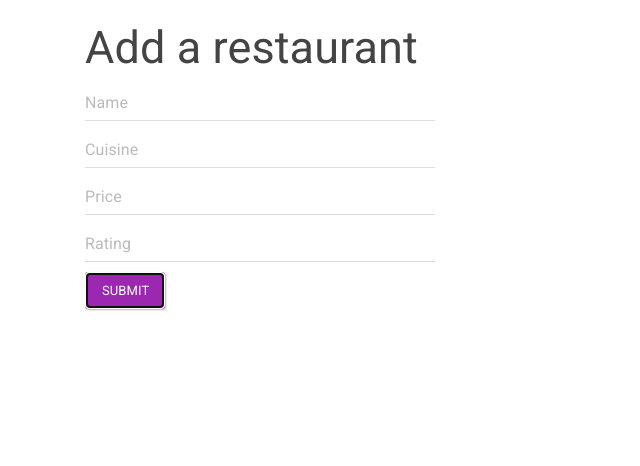
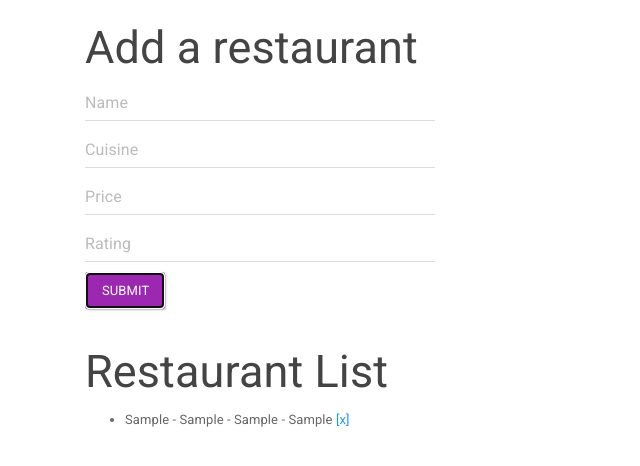
Before and after one commit to ryanmccarthypdx/2_23_2015, a plain HTML site: page restaurant/index.html in a window 1280 px wide. Both pictures are taken after typing "Sample", "Sample", "Sample", "Sample" into the empty fields and a click on the button "SUBMIT". Shown: the whole page, without its empty margins (0-640 px from the left). Drawn offline with Linux system fonts and the light colour scheme.

Commit message:
Add deleteability to restaurants

```diff
--- a/restaurant/index.html
+++ b/restaurant/index.html
@@ -11,6 +11,7 @@
 </head>
 <body>
   <div class="container" ng-controller="RestaurantsCtrl">
+
     <div class="col-md-4">
       <h2>Add a restaurant</h2>
       <form ng-submit="addRestaurant()" role="form">
@@ -21,8 +22,17 @@
           <input type="text" ng-model="restaurantRating" class="form-control" placeholder="Rating">
           <button type="submit" class="btn btn-info">Submit</button>
         </div>
+      </form>
+    </div>
 
-      </form>
+    <div class="col-md-12">
+      <h2 ng-show="restaurants.length">Restaurant List</h2>
+      <ul>
+        <li ng-repeat="item in restaurants">
+          {{item.name}} - {{item.cuisine}} - {{item.price}} - {{item.rating}}
+          <a ng-click="deleteRestaurant(item)">[x]</a>
+        </li>
+      </ul>
     </div>
 
 
--- a/restaurant/js/RestaurantController.js
+++ b/restaurant/js/RestaurantController.js
@@ -12,4 +12,7 @@ app.controller('RestaurantsCtrl', function RestaurantsCtrl($scope) {
     $scope.restaurantPrice = null;
     $scope.restaurantRating = null;
   };
+  $scope.deleteRestaurant = function(item) {
+    $scope.restaurants.splice($scope.restaurants.indexOf(item), 1);
+  };
 });
```
